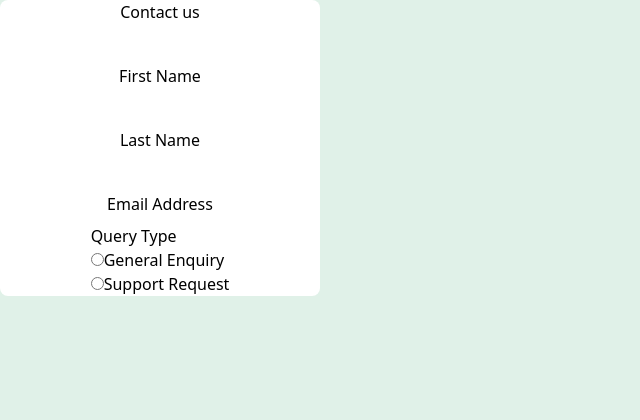
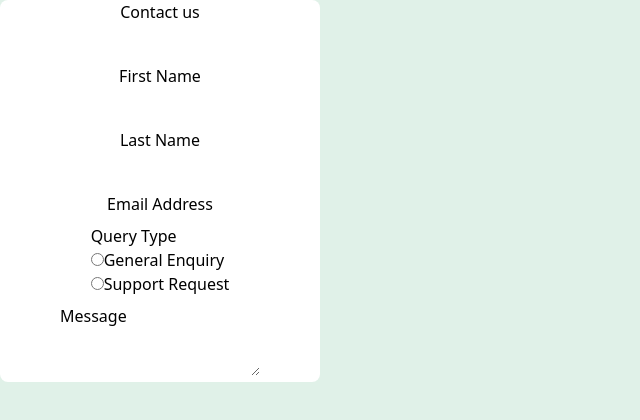
Before and after one commit to raswonders/contact-form, a React (Vite) app: page / in a window 1280 px wide. Shown: the top 420 px of the page, without its empty margins (0-640 px from the left). Built offline with nearby package versions, Linux system fonts and the light colour scheme.

Commit message:
add message

```diff
--- a/src/components/Card.tsx
+++ b/src/components/Card.tsx
@@ -1,3 +1,4 @@
+import { Message } from "./Message";
 import { RadioSelection } from "./RadioSelection";
 import { TextField } from "./TextField";
 
@@ -12,7 +13,7 @@ export function Card() {
         legend="Query Type"
         labels={["General Enquiry", "Support Request"]}
       />
-      {/* <Message /> */}
+      <Message />
       {/* <Checkbox lavel="I consent to being contacted by the team" /> */}
     </main>
   );
--- /dev/null
+++ b/src/components/Message.tsx
@@ -0,0 +1,12 @@
+import { useId } from "react";
+
+export function Message() {
+  const id = useId();
+
+  return (
+    <div>
+      <label className="block" htmlFor={id}>Message</label>
+      <textarea name="message" id={id}></textarea>
+    </div>
+  );
+}
```
